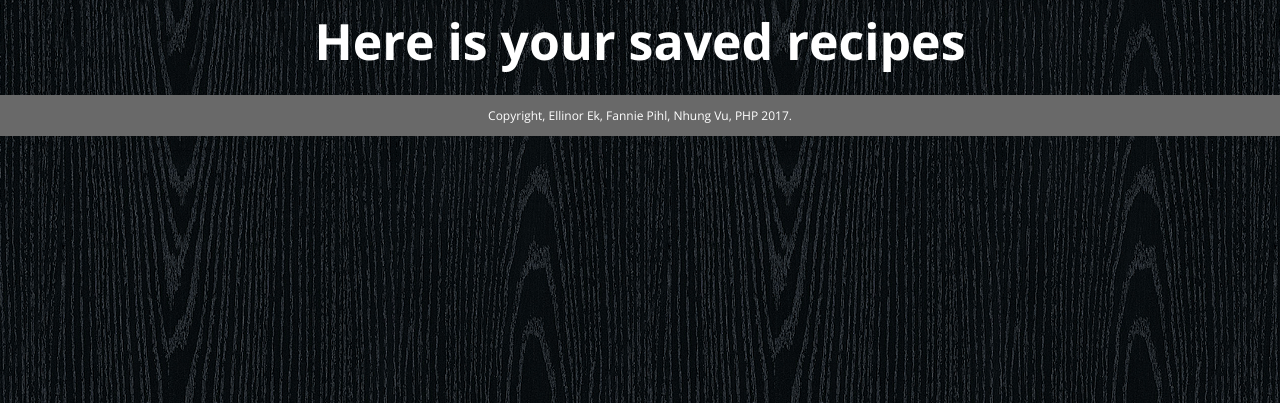
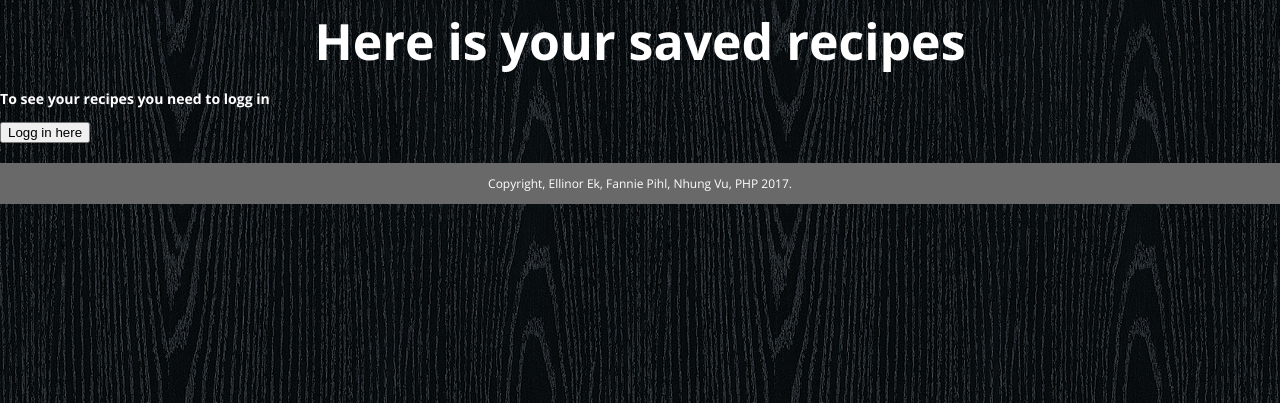
Before and after one commit to Fanniepihl/Recipepage, a PHP site: page /myrecipes.php in a window 1280 px wide. Shown: the part 53-456 px from the top of the page. Run offline with PHP 8.4, Linux system fonts and the light colour scheme; some web fonts are replaced.

Commit message:
button to log in from my recipe page

```diff
--- a/main.css
+++ b/main.css
@@ -212,6 +212,10 @@ a.active {
   transform: translate(-50%, -50%);
   -ms-transform: translate(-50%, -50%);
 }
+/*BUTTON*/
+button a{
+    color: black;
+}
 
 /*TEXT*/
 h1{
--- a/myrecipes.php
+++ b/myrecipes.php
@@ -4,6 +4,10 @@
 <body>
 
 <h2>Here is your saved recipes</h2>
+
+ <h3>To see your recipes you need to logg in</h3>
+    <button><a href="logIn.php" >Logg in here</a></button>
+
 <div class="mygallery"><!---en div att lägga in sina uppladdade recept i.--->
 
 </div>
```
